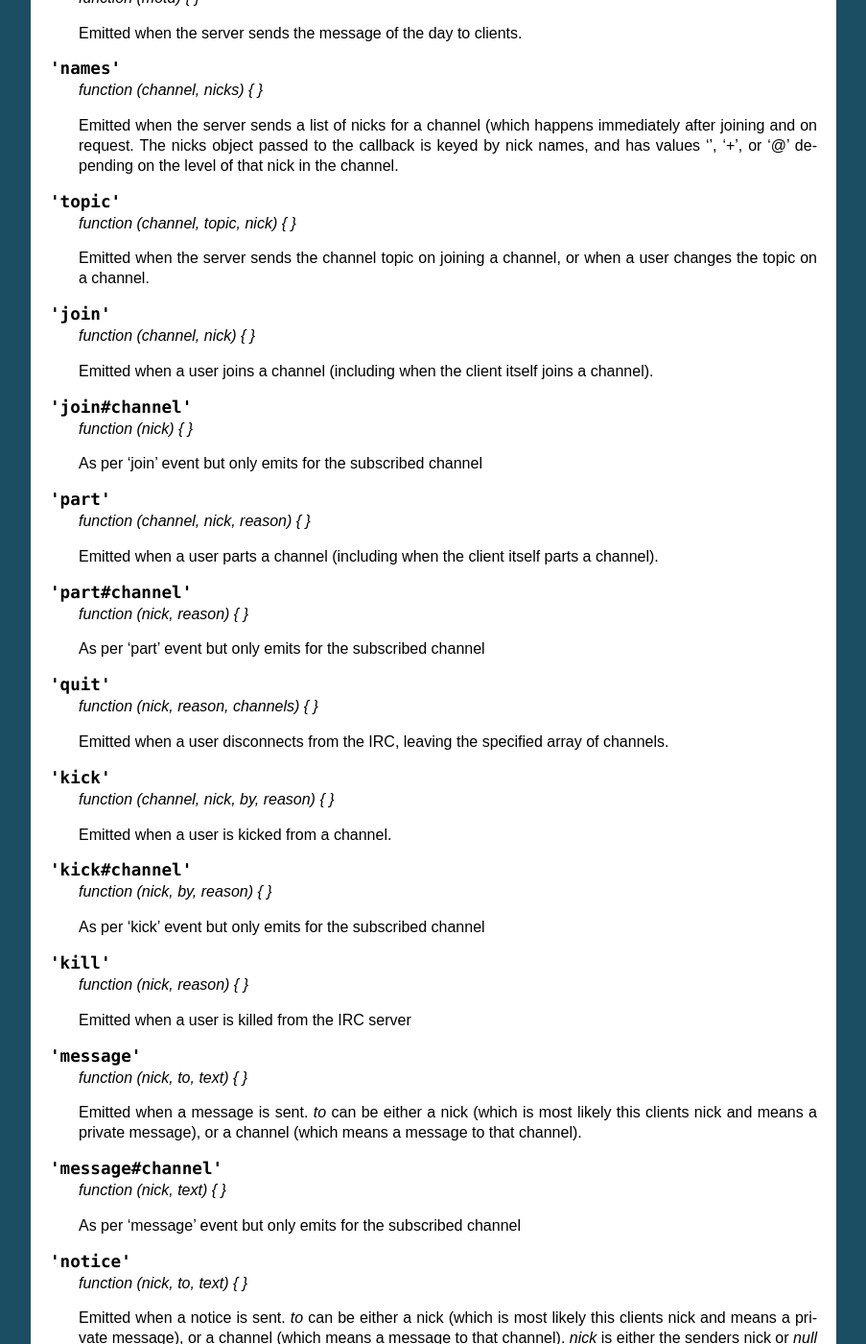
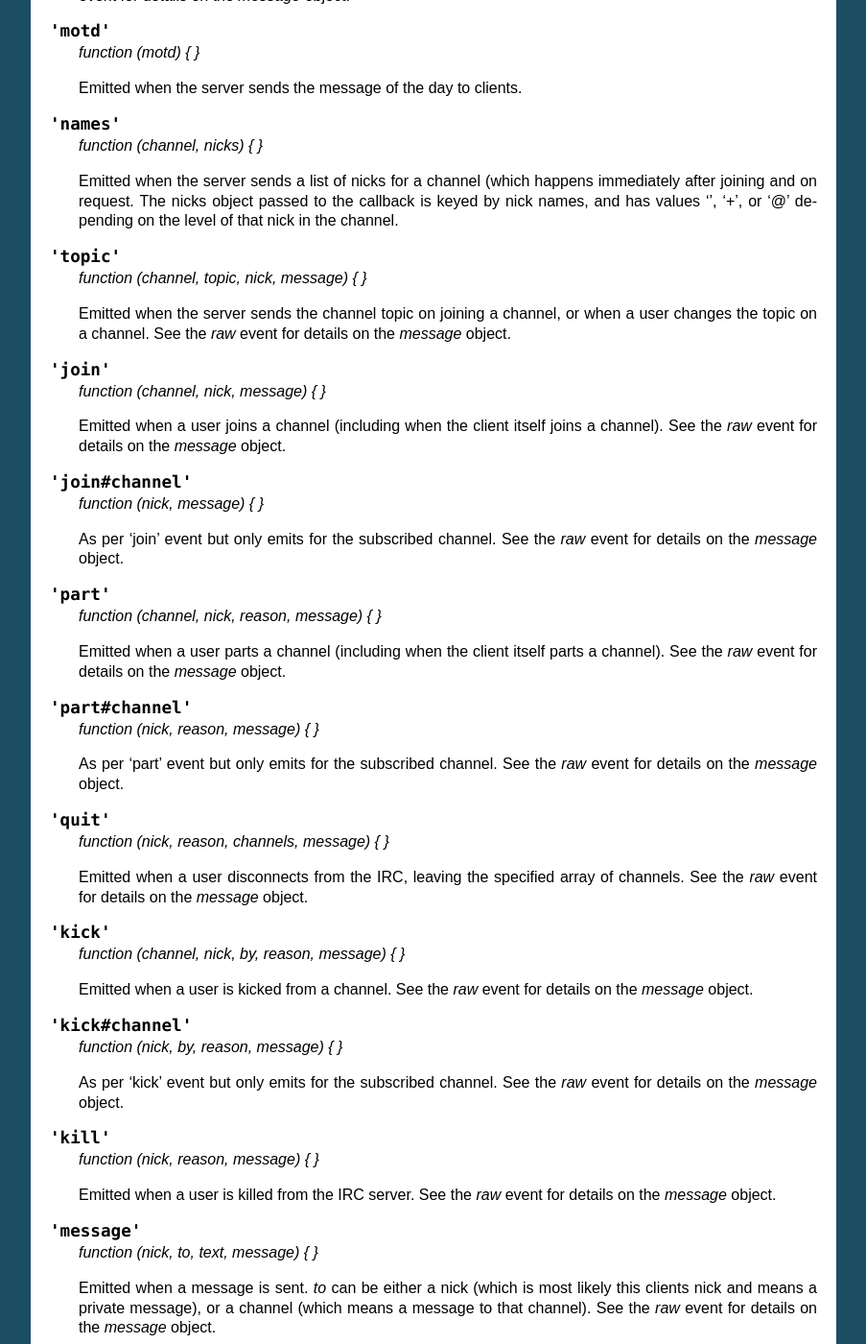
Before and after one commit to martynsmith/node-irc, a Sphinx documentation site: the page built from docs/API.rst, in a window 1280 px wide and 1400 px high, scrolled down 2458 px. Shown: the whole window at 96% size, without its empty margins (198-1101 px from the left). Built offline with Sphinx 7.4.7, drawn with Linux system fonts in a browser that asks for light colours; some of the changed text lies outside the part shown.

Commit message:
Update documentation for the message argument
- Also add message to 'kill' emit

```diff
--- a/docs/API.rst
+++ b/docs/API.rst
@@ -143,8 +143,10 @@ Events
 
 .. js:data:: 'registered'
 
+    `function (message) { }`
+
     Emitted when the server sends the initial 001 line, indicating you've connected
-    to the server.
+    to the server. See the `raw` event for details on the `message` object.
 
 .. js:data:: 'motd'
 
@@ -163,102 +165,113 @@ Events
 
 .. js:data:: 'topic'
 
-    `function (channel, topic, nick) { }`
+    `function (channel, topic, nick, message) { }`
 
     Emitted when the server sends the channel topic on joining a channel, or when a
-    user changes the topic on a channel.
+    user changes the topic on a channel. See the `raw` event for details on the
+    `message` object.
 
 .. js:data:: 'join'
 
-    `function (channel, nick) { }`
+    `function (channel, nick, message) { }`
 
     Emitted when a user joins a channel (including when the client itself joins a
-    channel).
+    channel). See the `raw` event for details on the `message` object.
 
 .. js:data:: 'join#channel'
 
-    `function (nick) { }`
+    `function (nick, message) { }`
 
-    As per 'join' event but only emits for the subscribed channel
+    As per 'join' event but only emits for the subscribed channel.
+    See the `raw` event for details on the `message` object.
 
 .. js:data:: 'part'
 
-    `function (channel, nick, reason) { }`
+    `function (channel, nick, reason, message) { }`
 
     Emitted when a user parts a channel (including when the client itself parts a
-    channel).
+    channel). See the `raw` event for details on the `message` object.
 
 .. js:data:: 'part#channel'
 
-    `function (nick, reason) { }`
+    `function (nick, reason, message) { }`
 
-    As per 'part' event but only emits for the subscribed channel
+    As per 'part' event but only emits for the subscribed channel.
+    See the `raw` event for details on the `message` object.
 
 .. js:data:: 'quit'
 
-    `function (nick, reason, channels) { }`
+    `function (nick, reason, channels, message) { }`
 
     Emitted when a user disconnects from the IRC, leaving the specified array of
-    channels.
+    channels. See the `raw` event for details on the `message` object.
 
 .. js:data:: 'kick'
 
-    `function (channel, nick, by, reason) { }`
+    `function (channel, nick, by, reason, message) { }`
 
-    Emitted when a user is kicked from a channel.
+    Emitted when a user is kicked from a channel. See the `raw` event for details
+    on the `message` object.
 
 .. js:data:: 'kick#channel'
 
-    `function (nick, by, reason) { }`
+    `function (nick, by, reason, message) { }`
 
-    As per 'kick' event but only emits for the subscribed channel
+    As per 'kick' event but only emits for the subscribed channel.
+    See the `raw` event for details on the `message` object.
 
 .. js:data:: 'kill'
 
-    `function (nick, reason) { }`
+    `function (nick, reason, message) { }`
 
-    Emitted when a user is killed from the IRC server
+    Emitted when a user is killed from the IRC server.
+    See the `raw` event for details on the `message` object.
 
 .. js:data:: 'message'
 
-    `function (nick, to, text) { }`
+    `function (nick, to, text, message) { }`
 
     Emitted when a message is sent. `to` can be either a nick (which is most likely
     this clients nick and means a private message), or a channel (which means a
-    message to that channel).
+    message to that channel). See the `raw` event for details on the `message` object.
 
 .. js:data:: 'message#channel'
 
-    `function (nick, text) { }`
+    `function (nick, text, message) { }`
 
-    As per 'message' event but only emits for the subscribed channel
+    As per 'message' event but only emits for the subscribed channel.
+    See the `raw` event for details on the `message` object.
 
 .. js:data:: 'notice'
 
-    `function (nick, to, text) { }`
+    `function (nick, to, text, message) { }`
 
     Emitted when a notice is sent. `to` can be either a nick (which is most likely
     this clients nick and means a private message), or a channel (which means a
     message to that channel). `nick` is either the senders nick or `null` which
-    means that the notice comes from the server.
+    means that the notice comes from the server. See the `raw` event for details
+    on the `message` object.
 
 .. js:data:: 'pm'
 
-    `function (nick, text) { }`
+    `function (nick, text, message) { }`
 
-    As per 'message' event but only emits when the message is direct to the client
+    As per 'message' event but only emits when the message is direct to the client.
+    See the `raw` event for details on the `message` object.
 
 .. js:data:: 'nick'
 
-    `function (oldnick, newnick, channels) { }`
+    `function (oldnick, newnick, channels, message) { }`
 
     Emitted when a user changes nick along with the channels the user is in.
+    See the `raw` event for details on the `message` object.
 
 .. js:data:: 'invite'
 
-    `function (channel, from) { }`
+    `function (channel, from, message) { }`
 
-    Emitted when the client recieves an `/invite`.
+    Emitted when the client recieves an `/invite`. See the `raw` event for details
+    on the `message` object.
 
 .. js:data:: 'whois'
 
```
Also changed, not shown: 1 other file.
